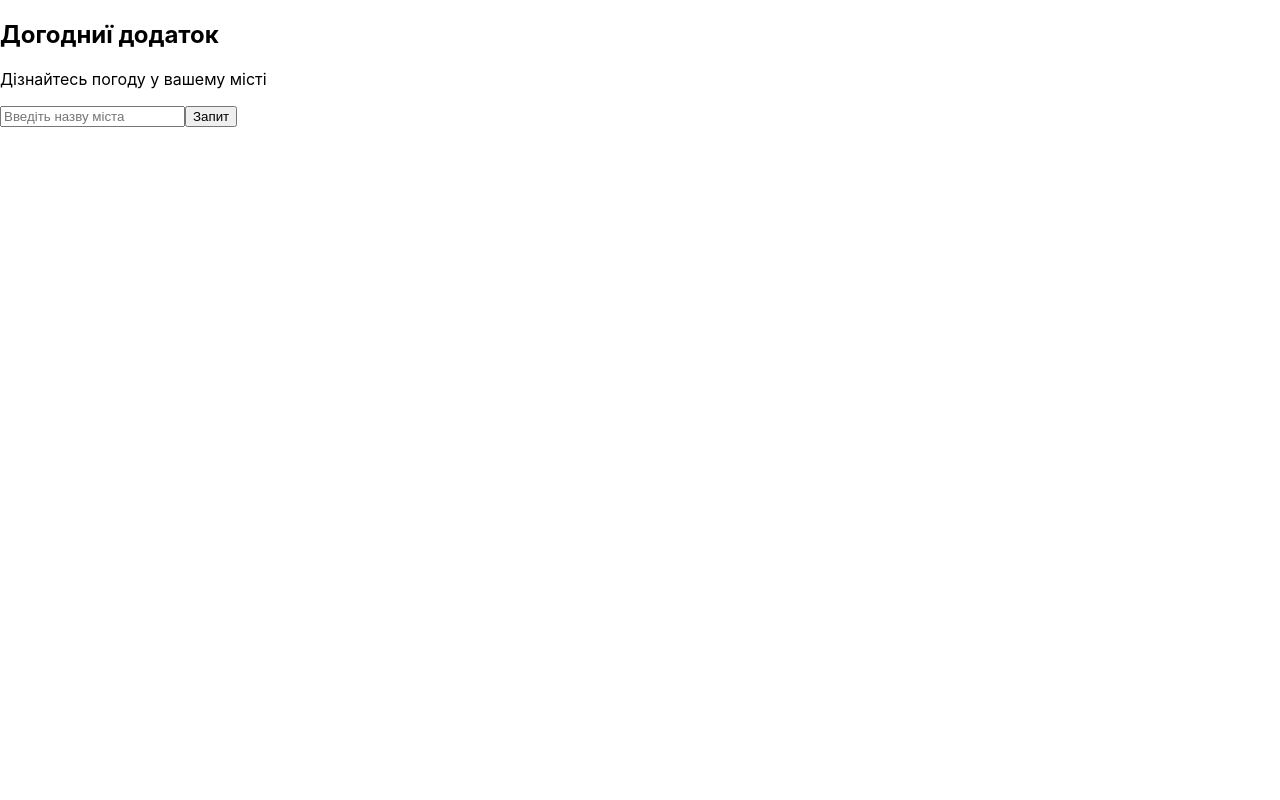
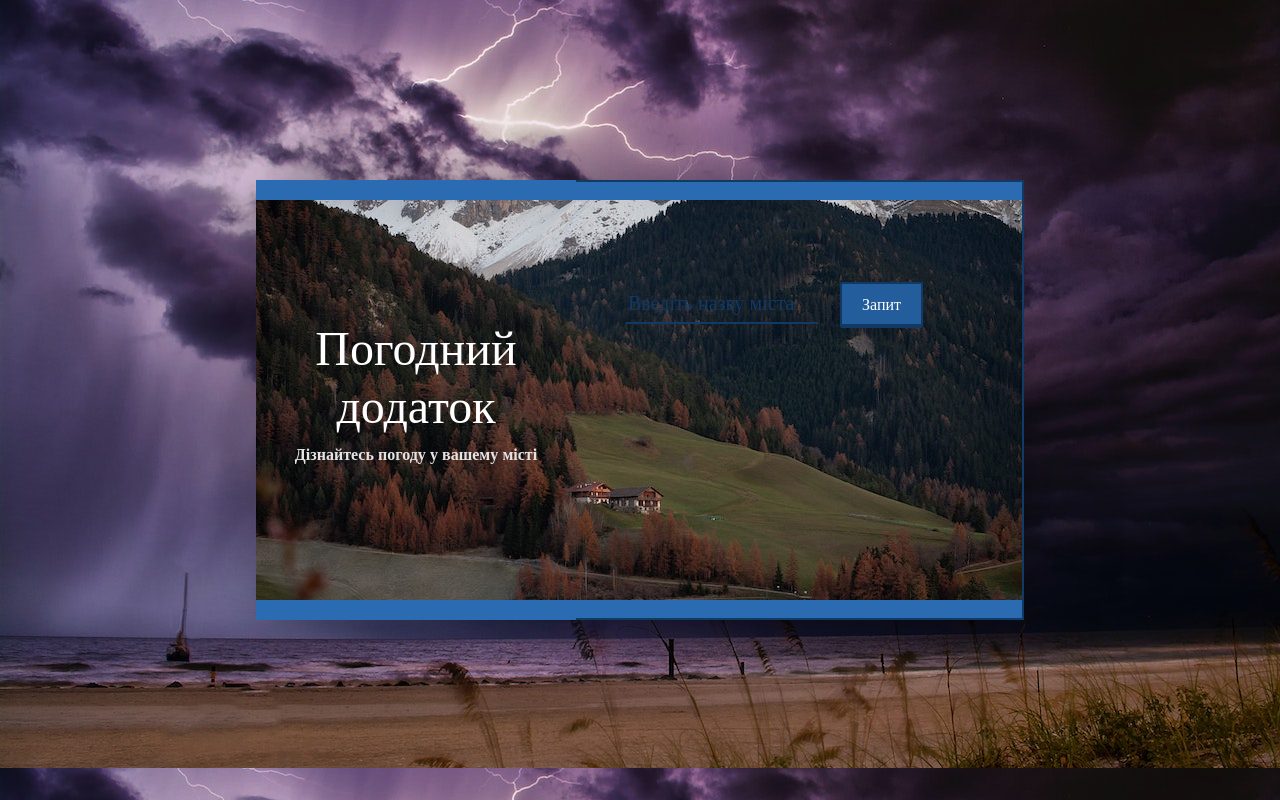
Before and after one commit to Archie-R16/Weather-Api, a React (Create React App) app: page / in a window 1280 px wide. Built offline with nearby package versions, Linux system fonts and the light colour scheme.

Commit message:
add file img

```diff
--- /dev/null
+++ b/src/App.css
@@ -0,0 +1,110 @@
+@import url('https://fonts.googleapis.com/css?family=Open+Sans');
+
+body {
+  font-family: "Open Sans", serif;
+}
+
+.wrapper {
+  height: 100vh;
+  display: flex;
+  justify-content: center;
+  align-items: center;
+  background: url(img/pexels-greg-2418664.jpg) ;
+  filter: progid:DXImageTransform.Microsoft.gradient( startColorstr='#2db0e0', endColorstr='#6028a8', GradientType=1 );
+}
+.main {
+    height: 55vh;
+    background: #2a6bb1;
+    box-shadow: 0px 2px 80px -20px rgba(0,0,0,0.5);
+    width: 60%;
+    margin: 0 auto;
+  }
+  .container{
+    background: url("img/pexels-gianluca-grisenti-4215113.jpg") center no-repeat;
+  }
+  .info {
+    height: 55vh;
+    flex-direction: column;
+    background-size: cover;
+    display: flex;
+    align-items: center;
+    justify-content: center;
+    text-align: center;
+    color: #000;
+  }
+  .form {
+    height: 55vh;
+    padding-top: 100px;
+    padding-left: 50px;
+    border-top: 2px solid #113a65;
+    border-bottom: 2px solid #113a65;
+    border-right: 2px solid #113a65;
+  }
+
+  input[type="text"] {
+    background-color: transparent;
+    border: 0;
+    border-bottom: solid 2px #113a65;
+    width: 50%;
+    padding-bottom: 4px;
+    color: #fff;
+    font-weight: lighter;
+    margin-bottom: 30px;
+    margin-right: 20px;
+    font-size: 20px;
+    outline: none;
+  }
+
+  input::-webkit-input-placeholder {
+    color: #103a65;
+  }
+
+  input::-moz-placeholder {
+    color: #103a65;
+  }
+
+  button {
+    border: 2px solid #103a65;
+    border-bottom: 4px solid #103a65;
+    padding: 8px 20px;
+    margin: 0 2px;
+    border-radius: 2px;
+    cursor: pointer;
+    background-color: #235d9c;
+    color: #fff;
+    outline: none!important;
+  }
+
+  button:hover {
+    border-bottom: 2px solid #103a65;
+    position: relative;
+    top: 2px;
+  }
+
+  button:active {
+    border-bottom: 2px solid transparent;
+    border-color: transparent;
+    position: relative;
+    top: 2px;
+  }
+
+  .h2 {
+    font-size: 3em;
+    color: #fff;
+  }
+
+  .p {
+    color: #e4e4e4;
+    font-weight: bold;
+  }
+
+  .infoWeath {
+    width: 60%;
+    font-size: 20px;
+    color: #fff;
+  }
+
+  .error {
+    color: #041f3c;
+    font-weight: bold;
+  }
--- a/src/App.js
+++ b/src/App.js
@@ -42,8 +42,14 @@ class App extends React.Component {
     };
     render() {
         return (
-            <>
+            <div className="wrapper">
+                <div className="main">
+                    <div className="container">
+                        <div className="row">
+                            <div className="col-sm-5 info">
                                 <Info />
+                            </div>
+                            <div className="col-sm-7 form">
                                 <Form weatherMetod={this.getingWeather} />
                                 <Weather
                                     temp={this.state.temp}
@@ -52,7 +58,11 @@ class App extends React.Component {
                                     pressure={this.state.pressure}
                                     error={this.state.error}
                                 />
-            </>
+                            </div>
+                        </div>
+                    </div>
+                </div>
+            </div>
         );
     }
 }
--- a/src/components/Info.js
+++ b/src/components/Info.js
@@ -1,9 +1,9 @@
 import React from "react";
 
 const Info = () => (
-    <div>
-        <h2>Догодниї додаток</h2>
-        <p>Дізнайтесь погоду у вашему місті</p>
+    <div className="info">
+        <h2 className="h2">Погодний додаток</h2>
+        <p className="p">Дізнайтесь погоду у вашему місті</p>
     </div>
 );
 
--- a/src/components/Weather.js
+++ b/src/components/Weather.js
@@ -1,7 +1,7 @@
 import React from "react";
 
 const Weather = (props) => (
-    <div>
+    <div className="infoWeath">
         {props.city && (
             <>
                 <p>
@@ -11,7 +11,7 @@ const Weather = (props) => (
                 <p>Тиск: {props.pressure}</p>
             </>
         )}
-        <p>{props.error}</p>
+        <p className="error">{props.error}</p>
     </div>
 );
 
--- a/src/index.js
+++ b/src/index.js
@@ -2,7 +2,8 @@ import React from "react";
 import ReactDOM from "react-dom/client";
 import "./index.css";
 import App from "./App";
-import "bootstrap";
+import "bootstrap/dist/css/bootstrap.min.css";
+import "./App.css";
 import reportWebVitals from "./reportWebVitals";
 
 const root = ReactDOM.createRoot(document.getElementById("root"));
```
Also changed, not shown: src/img/pexels-gianluca-grisenti-4215113.jpg (added), src/img/pexels-greg-2418664.jpg (added). Lines whose indentation alone changed are shown as unchanged.
